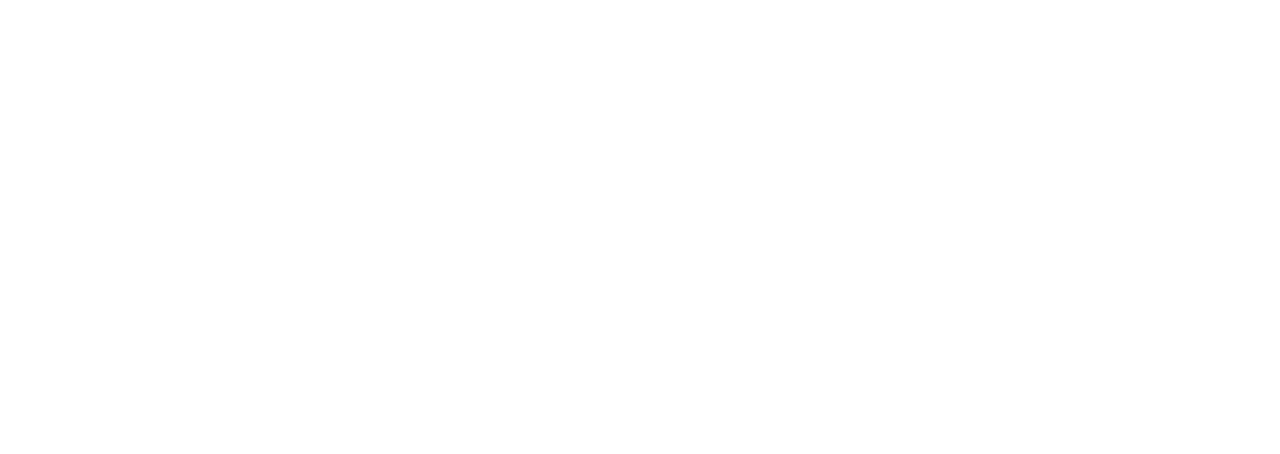
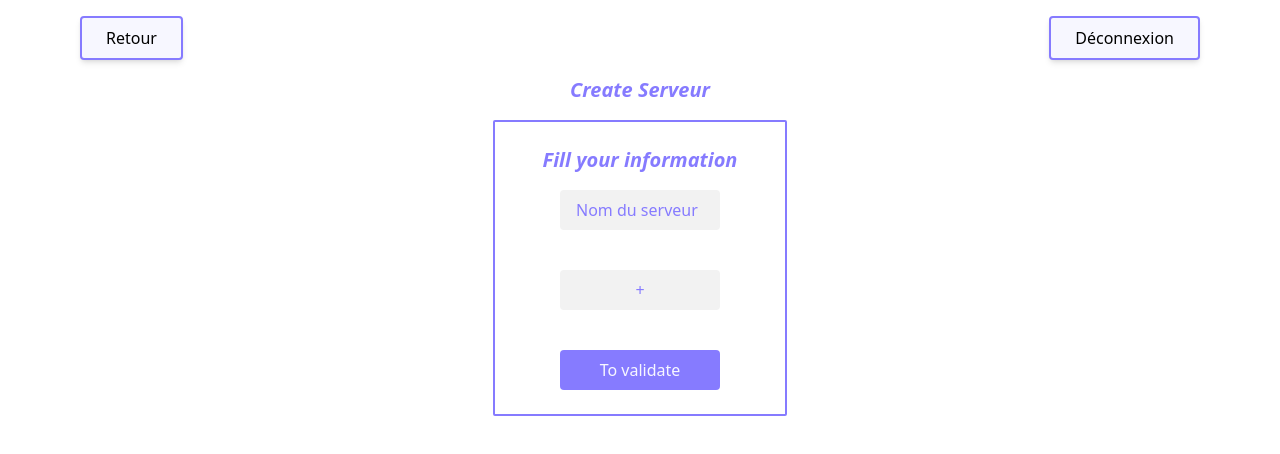
Before and after one commit to Zalerys/Projet-Cloud, a React (Create React App) app in the folder front/: page /createserver in a window 1280 px wide. Before the commit this address had no page. Shown: the top 454 px of the page. Built offline with nearby package versions, Linux system fonts and the light colour scheme.

Commit message:
flemme de faire des comits propre

```diff
--- a/front/src/App.tsx
+++ b/front/src/App.tsx
@@ -4,6 +4,7 @@
 import Home from './layouts/Homepage';
 import Profil from './layouts/Profil';
 import Serveur from './layouts/Serveur';
+import CreateServeur from './layouts/CreateServeur';
 
 function App() {
   return (
@@ -14,6 +15,7 @@
           <Route path="/authentication" element={<Authentication />} />
           <Route path="/server" element={<Serveur />} />
           <Route path="/profil" element={<Profil />} />
+          <Route path="/createserver" element={<CreateServeur />} />
         </Routes>
       </BrowserRouter>
     </div>
--- a/front/src/components/cardCreateSite.tsx
+++ b/front/src/components/cardCreateSite.tsx
@@ -23,7 +23,7 @@
     setState({ ...state, [key]: event.target.value });
   };
 
-  async function register() {
+  async function createserver() {
     if ((await postFetch('/authentication', state)) === false) {
       setErr('Account already created or invalid');
     } else {
@@ -77,6 +77,7 @@
           )}
         </div>
         <Button
+          onClick={createserver}
           name="To validate"
           className={'h-10 w-40 px-6 py-2 rounded bg-violet text-whiteViolet'}
         />
--- /dev/null
+++ b/front/src/containers/CreateServeurContent.tsx
@@ -0,0 +1,38 @@
+import React, { useState } from 'react';
+import { useNavigate } from 'react-router-dom';
+import { getFetch } from '../controller/getFetch';
+import Title from '../components/Title';
+import ButtonWhite from '../components/ButtonWhite';
+import CardCreateSite from '../components/CardCreateSite';
+
+export default function CreateServeurContent() {
+  const navigate = useNavigate();
+
+  const toLogout = (event: React.MouseEvent<HTMLButtonElement>) => {
+    sessionStorage.removeItem('user');
+    navigate('/authentication');
+  };
+
+  const toHomePage = (event: React.MouseEvent<HTMLButtonElement>) => {
+    navigate('/homepage');
+  };
+
+  return (
+    <div>
+      <div className="flex justify-between">
+        <div className="m-4">
+          <ButtonWhite onClick={toHomePage} name="Retour" />
+        </div>
+        <div className="m-4">
+          <ButtonWhite onClick={toLogout} name="Déconnexion" />
+        </div>
+      </div>
+      <div className="text-center">
+        <Title name="Create Serveur" />
+      </div>
+      <div className="flex gap-4">
+        <CardCreateSite />
+      </div>
+    </div>
+  );
+}
--- a/front/src/containers/HomepageContent.tsx
+++ b/front/src/containers/HomepageContent.tsx
@@ -7,11 +7,10 @@
 
 export default function HomepageContent() {
   const navigate = useNavigate();
-  const [afficherComposant, setAfficherComposant] = useState(false);
 
-  function handleClick() {
-    setAfficherComposant(true);
-  }
+  const toCreateSite = () => {
+    navigate('/createserver');
+  };
 
   const toLogout = (event: React.MouseEvent<HTMLButtonElement>) => {
     sessionStorage.removeItem('user');
@@ -23,7 +22,7 @@
   };
 
   return (
-    <div className={afficherComposant ? 'backdrop-blur' : ''}>
+    <div>
       <div className="flex justify-between">
         <div className="m-4">
           <ButtonWhite onClick={toProfil} name="Profil" />
@@ -35,10 +34,9 @@
       <div className="mt-10 text-center">
         <Button
           name="Create your server"
-          onClick={handleClick}
+          onClick={toCreateSite}
           className={'h-10 px-6 py-2 rounded text-whiteViolet bg-violet mb-16'}
         />
-        {afficherComposant && <CardCreateSite />}
       </div>
     </div>
   );
--- /dev/null
+++ b/front/src/layouts/CreateServeur.tsx
@@ -0,0 +1,9 @@
+import CreateServeurContent from '../containers/CreateServeurContent';
+
+export default function CreateServeur() {
+  return (
+    <div className="mx-16">
+      <CreateServeurContent />
+    </div>
+  );
+}
```
